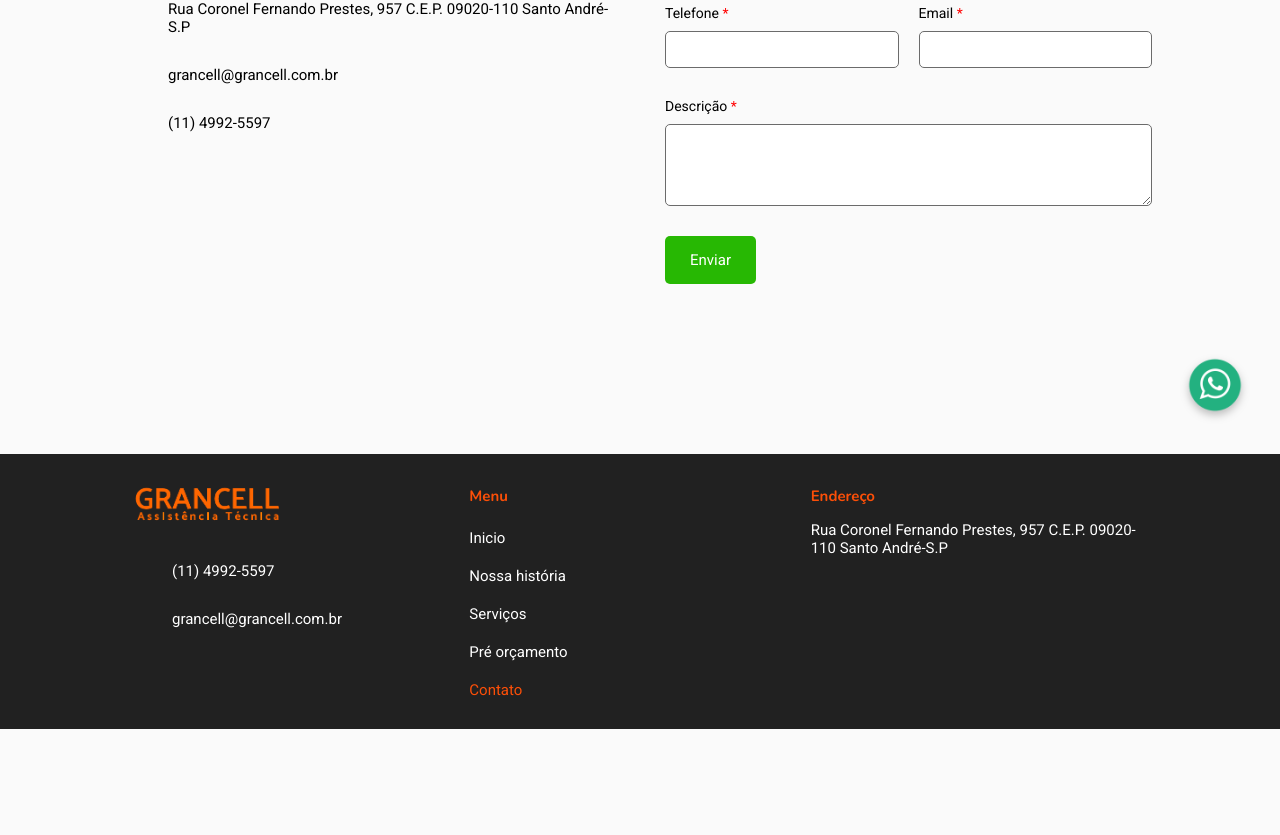
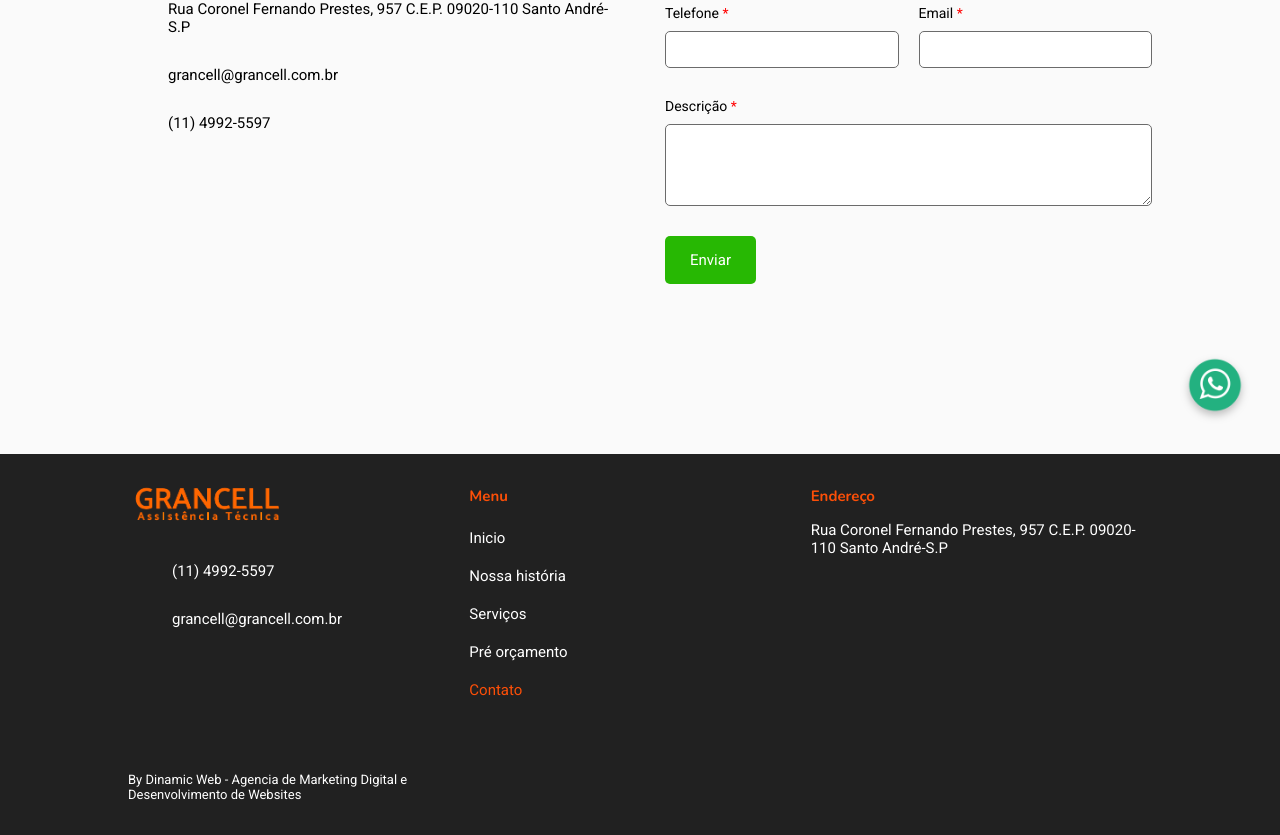
Before and after one commit to Marcos-An/Grancell, a Next.js app: page /contato in a window 1280 px wide. Shown: the part 350-1185 px from the top of the page. Before the commit the page ends 1079 px from the top, so only its background shows below. Built offline with nearby package versions, Linux system fonts and the light colour scheme; some icons are missing.

Commit message:
Updat links

```diff
--- a/src/components/organisms/Footer/footer.module.scss
+++ b/src/components/organisms/Footer/footer.module.scss
@@ -6,6 +6,16 @@
 
   h2 {
     color: var(--main);
+  }
+  .byDinamic {
+    margin-top: 5rem;
+    p {
+      font-size: 1.3rem;
+      &:hover {
+        cursor: pointer;
+        text-decoration: underline;
+      }
+    }
   }
   .contactContainer {
     display: flex;
@@ -18,6 +28,15 @@
     .contactBox {
       display: flex;
       align-items: center;
+
+      a {
+        &:hover {
+          p {
+            cursor: pointer;
+            text-decoration: underline;
+          }
+        }
+      }
 
       p {
         margin-left: 2rem;
--- a/src/components/organisms/Footer/index.tsx
+++ b/src/components/organisms/Footer/index.tsx
@@ -14,7 +14,9 @@ export default function Footer() {
         </div>
         <div className={styles.contactBox}>
           <Icon iconName="mail" color="#FC4F08" />
-          <Text text="grancell@grancell.com.br" color="white" />
+          <a href="mailto:grancell@grancell.com.br">
+            <Text text="grancell@grancell.com.br" color="white" />
+          </a>
         </div>
       </div>
       <div className={styles.menuContainer}>
@@ -29,6 +31,15 @@ export default function Footer() {
                 C.E.P. 09020-110 Santo André-S.P"
           color="white" />
       </div>
+
+
+      <div className={styles.byDinamic}>
+        <a href="https://dinamicweb.com.br//" target="_blank">
+          <Text
+            text="By Dinamic Web - Agencia de Marketing Digital e Desenvolvimento de Websites"
+            color="white" />
+        </a>
+      </div>
     </div>
   );
 }
--- a/src/pages/contato/contact.module.scss
+++ b/src/pages/contato/contact.module.scss
@@ -41,7 +41,14 @@
       .contactBox {
         display: flex;
         align-items: center;
-
+        a {
+          &:hover {
+            p {
+              cursor: pointer;
+              text-decoration: underline;
+            }
+          }
+        }
         p {
           margin-left: 2rem;
         }
--- a/src/pages/contato/index.tsx
+++ b/src/pages/contato/index.tsx
@@ -71,7 +71,9 @@ export default function Contact() {
           </div>
           <div className={styles.contactBox}>
             <Icon iconName="mail" color="#FC4F08" size="20" />
-            <Text text="grancell@grancell.com.br" />
+            <a href="mailto:grancell@grancell.com.br">
+              <Text text="grancell@grancell.com.br" />
+            </a>
           </div>
           <div className={styles.contactBox}>
             <Icon iconName="phone" color="#FC4F08" size="20" />
```
